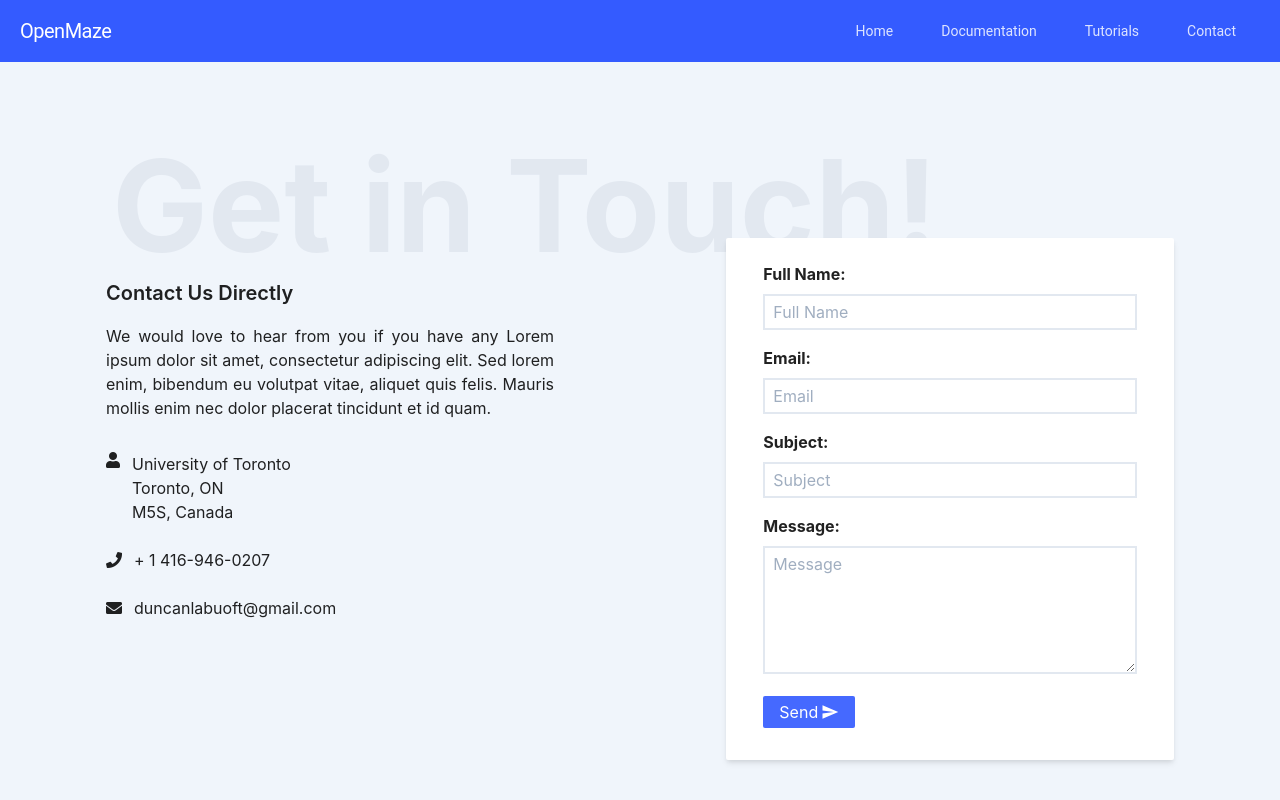
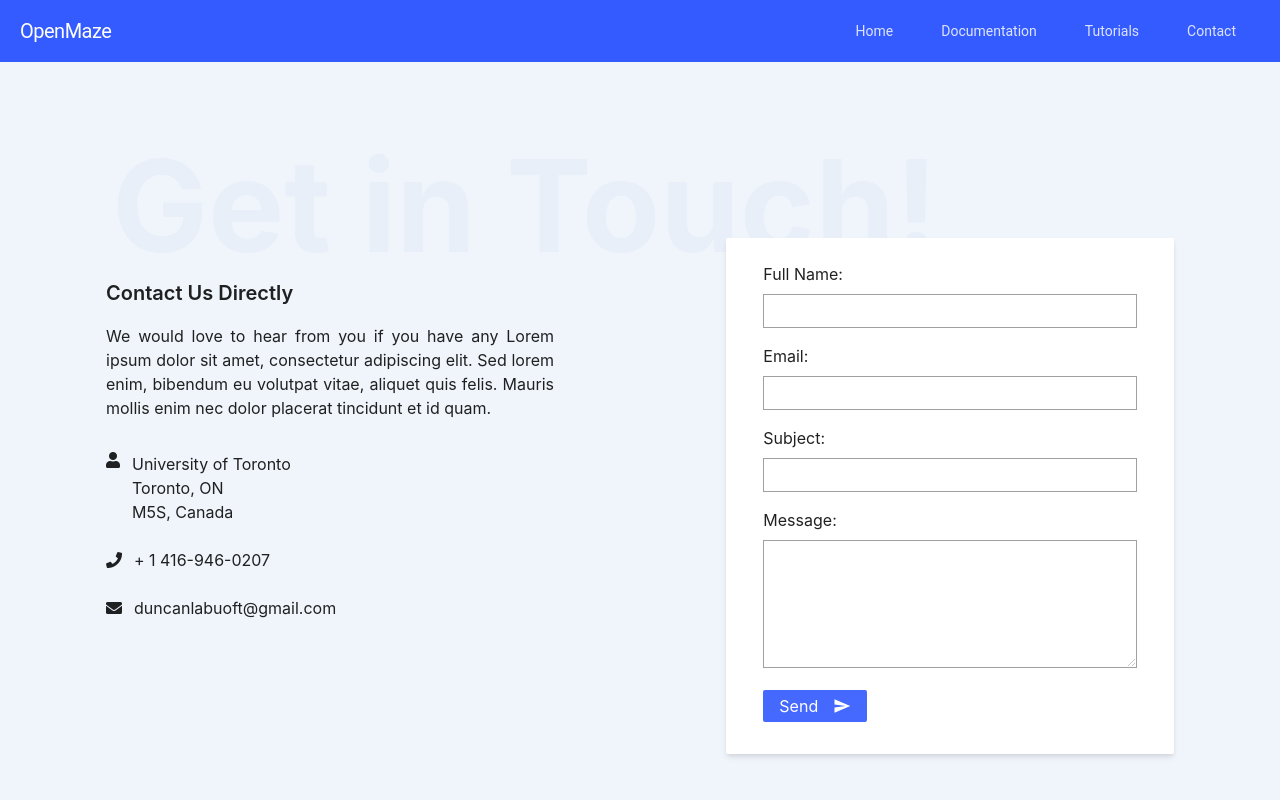
Before and after one commit to KyleAlsburyNealy/OpenMaze-Website, a Next.js app: page /contact in a window 1280 px wide. Shown: the top 800 px of the page. Built offline with nearby package versions, Linux system fonts and the light colour scheme.

Commit message:
Added changes to contact page

```diff
--- a/components/Team.js
+++ b/components/Team.js
@@ -68,7 +68,7 @@ class Team extends Component {
             <img
               src={require(`../public/${member.name.replace(/\s/g, "")}.jpg`)}
               alt={member.name}
-              className="w-auto rounded-sm"
+              className="w-auto"
             />
           </div>
         ))}
--- a/pages/contact.js
+++ b/pages/contact.js
@@ -9,7 +9,10 @@ export default function Contact() {
     <>
       <Layout>
         <div>
-          <p className="absolute z-neg font-bold text-gray-300 text-4.5xl ml-2 mt-6 sm:text-8xl sm:ml-5 sm:mt-0 md:text-9xl lg:text-10xl xl:ml-28">
+          <p
+            className="absolute z-neg font-bold text-4.5xl ml-2 mt-6 sm:text-8xl sm:ml-5 sm:mt-0 md:text-9xl lg:text-10xl xl:ml-28"
+            style={{ color: "#E8EFF9" }}
+          >
             Get in Touch!
           </p>
           <div className="info flex flex-wrap justify-around pt-24 md:pt-28 lg:pt-32 px-5 mb-16 mx-auto sm:mx-4 w-6/7 sm:mt-12 max-w-8xl">
@@ -50,45 +53,41 @@ export default function Contact() {
                 className="w-5/6 m-auto pt-6 pb-8"
               >
                 <div className="mb-4">
-                  <label className="block mb-2 font-bold">Full Name:</label>
+                  <label className="block mb-2">Full Name:</label>
                   <input
                     type="text"
                     name="name"
-                    className="appearance-none w-full py-1 px-2 focus:outline-none border-2 border-gray-300 border-solid"
-                    placeholder="Full Name"
+                    className="appearance-none w-full py-1 px-2 focus:outline-none border border-black opacity-37 border-solid"
                   />
                 </div>
                 <div className="mb-4">
-                  <label className="block mb-2 font-bold">Email:</label>
+                  <label className="block mb-2">Email:</label>
                   <input
                     type="text"
                     name="email"
-                    className="appearance-none w-full py-1 px-2 focus:outline-none border-2 border-gray-300 border-solid"
-                    placeholder="Email"
+                    className="appearance-none w-full py-1 px-2 focus:outline-none border border-black opacity-37 border-solid"
                   />
                 </div>
                 <div className="mb-4">
-                  <label className="block mb-2 font-bold">Subject:</label>
+                  <label className="block mb-2">Subject:</label>
                   <input
                     type="text"
                     name="*subject"
-                    className="appearance-none w-full py-1 px-2 focus:outline-none border-2 border-gray-300 border-solid"
-                    placeholder="Subject"
+                    className="appearance-none w-full py-1 px-2 focus:outline-none border border-black opacity-37 border-solid"
                   />
                 </div>
                 <div className="mb-4">
-                  <label className="block mb-2 font-bold">Message:</label>
+                  <label className="block mb-2">Message:</label>
                   <textarea
                     name="message"
-                    className="appearance-none w-full h-32 py-1 px-2 focus:outline-none border-2 border-gray-300 border-solid"
-                    placeholder="Message"
+                    className="appearance-none w-full h-32 py-1 px-2 focus:outline-none border border-black opacity-37 border-solid"
                   />
                 </div>
                 <button
                   type="submit"
                   className="flex bg-blue-800 hover:bg-blue-900 px-4 py-1 rounded-sm text-white focus:outline-none items-center"
                 >
-                  Send
+                  <p className="mr-3">Send</p>
                   <svg
                     className="inline ml-1"
                     width="17"
@@ -107,7 +106,10 @@ export default function Contact() {
             </div>
           </div>
           <div>
-            <p className="absolute z-neg font-bold text-gray-300 text-6xl ml-4 mt-6 sm:text-10xl sm:ml-4 sm:mt-0 md:ml-20 lg:ml-28">
+            <p
+              style={{ color: "#E8EFF9" }}
+              className="absolute z-neg font-bold text-6xl ml-4 mt-6 sm:text-10xl sm:ml-4 sm:mt-0 md:ml-20 lg:ml-28"
+            >
               Our Team
             </p>
             <Team />
```
Also changed, not shown: tailwind.js.
